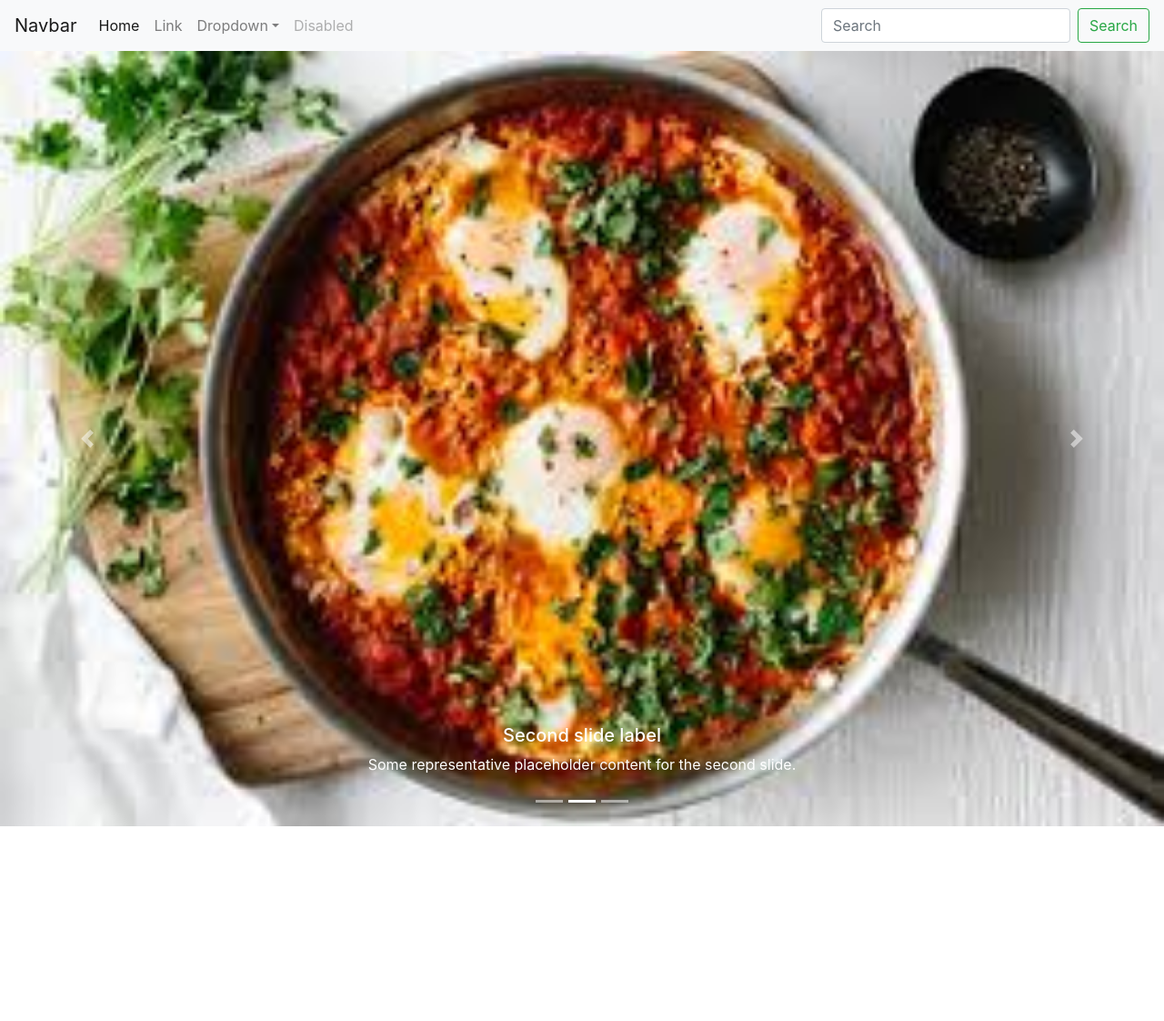
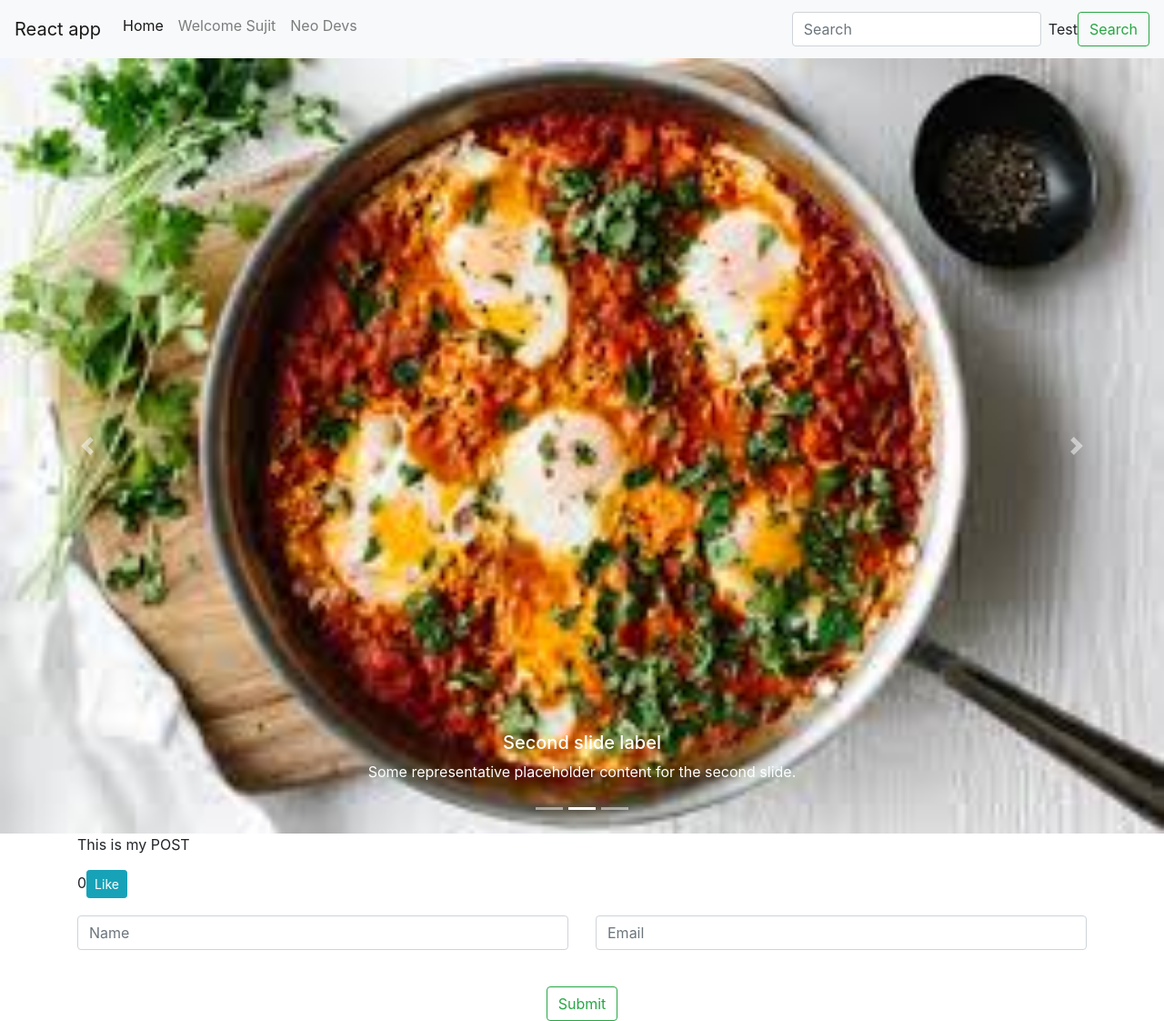
Before and after one commit to sujit3472/reactApp, a React (Create React App) app: page / in a window 1280 px wide. Shown: the whole page at 91% size. Before the commit the page ends 908 px from the top, so only its background shows below. Built offline with nearby package versions, Linux system fonts and the light colour scheme.

Commit message:
feat: props concept implementation and email valdiation assignment completed

```diff
--- a/src/App.js
+++ b/src/App.js
@@ -1,13 +1,15 @@
 import Navbar from './component/Navbar.js';
 import Carousel from './component/Carousel.js';
+import Signup from './component/signup.js';
+var details = {projectname : "React app", username : "Tester"};
 function App() {
-  return (
-    <div className="App">
-      <Navbar></Navbar>
-      <Carousel></Carousel>
-
-    </div>
-  );
+  	return (
+    	<div className="App">
+	    	<Navbar details={details} name="Sujit" phone="8308254902"><label>Neo Devs</label></Navbar>
+	    	<Carousel></Carousel>
+	    	<Signup/>
+      	</div>
+  	);
 }
 
 export default App;
--- a/src/component/Navbar.js
+++ b/src/component/Navbar.js
@@ -1,7 +1,22 @@
-function Navbar() {
+let Navbar = (prop) => {
+	// console.log(prop);
+	let searchstring = 'Test';
+	let search = (event) => {
+		event.preventDefault();
+		/*console.log("search here");
+		console.log(searchstring);*/
+		console.log(searchstring);
+		// this.setState({searchstring: searchstring})
+
+	}
+	let searchTest = (event) => {
+		event.preventDefault();
+		searchstring = event.target.value;
+			console.log(searchstring);
+	}
 	return (
 		<nav className="navbar navbar-expand-lg navbar-light bg-light">
-			<a className="navbar-brand" href="#">Navbar</a>
+			<a className="navbar-brand" href="#">{prop.details.projectname }</a>
 			<button className="navbar-toggler" type="button" data-toggle="collapse" data-target="#navbarSupportedContent" aria-controls="navbarSupportedContent" aria-expanded="false" aria-label="Toggle navigation">
 				<span className="navbar-toggler-icon"></span>
 			</button>
@@ -12,26 +27,16 @@ function Navbar() {
 					<a className="nav-link" href="#">Home <span className="sr-only">(current)</span></a>
 					</li>
 					<li className="nav-item">
-					<a className="nav-link" href="#">Link</a>
-					</li>
-					<li className="nav-item dropdown">
-					<a className="nav-link dropdown-toggle" href="#" id="navbarDropdown" role="button" data-toggle="dropdown" aria-haspopup="true" aria-expanded="false">
-					Dropdown
-					</a>
-					<div className="dropdown-menu" aria-labelledby="navbarDropdown">
-					<a className="dropdown-item" href="#">Action</a>
-					<a className="dropdown-item" href="#">Another action</a>
-					<div className="dropdown-divider"></div>
-					<a className="dropdown-item" href="#">Something else here</a>
-					</div>
+					<a className="nav-link" href="#">Welcome {prop.name}</a>
 					</li>
 					<li className="nav-item">
-					<a className="nav-link disabled" href="#" tabIndex="-1" aria-disabled="true">Disabled</a>
+					<a className="nav-link" href="#">{prop.children}</a>
 					</li>
 				</ul>
 				<form className="form-inline my-2 my-lg-0">
-					<input className="form-control mr-sm-2" type="search" placeholder="Search" aria-label="Search"/>
-					<button className="btn btn-outline-success my-2 my-sm-0" type="submit">Search</button>
+					<input className="form-control mr-sm-2" type="search" placeholder="Search" aria-label="Search" onChange={searchTest}/>
+					{searchstring}
+					<button className="btn btn-outline-success my-2 my-sm-0" type="submit" onClick={search}>Search</button>
 				</form>
 			</div>
 		</nav>
--- /dev/null
+++ b/src/component/signup.js
@@ -0,0 +1,104 @@
+import {Component} from "react";
+class Login extends Component {
+
+	constructor (props) {
+		super(props);
+		this.state = {
+			likes: 0,
+			name : '',
+			email: '',
+			error_msg: '',
+			error_name_msg: '',
+		}
+	}
+	like = () => {
+		this.setState({
+			likes : this.state.likes + 1
+		});
+	}
+	validation = () => {
+		//console.log(this.state.email);
+		var regex = /^([a-zA-Z0-9_\.\-\+])+\@(([a-zA-Z0-9\-])+\.)+([a-zA-Z0-9]{2,4})+$/;
+		var checkEmail =  this.state.email;
+		var userName = this.state.name;
+		//validation for user name
+		if(userName == '' || userName == 'undefined') {
+			this.setState({
+		  		error_name_msg : "Please Enter the Name"
+		  	});
+		} else {
+			this.setState({
+		  		error_name_msg : ""
+		  	});
+		}
+
+		//validation for email
+		if(checkEmail == '' || checkEmail == 'undefined')
+		{
+			this.setState({
+		  		error_msg : "Please Enter the email Id"
+		  	});
+		} else {
+			if(!regex.test(checkEmail)) {
+			  	this.setState({
+			  		error_msg : "Invalid Email Id"
+			  	});
+			} else{
+
+				this.setState({
+					error_msg : ""
+				});
+			}
+		}
+
+	}
+	verifyEmail = (event) => {
+		event.preventDefault();
+		this.setState({
+			email : event.target.value
+		});
+	}
+	verifyName = (event) => {
+		event.preventDefault();
+		this.setState({
+			name : event.target.value
+		});
+	}
+	render () {
+		return (
+			<div className="container">
+				<div className="row">
+					<div className="col-md-6">
+						<div className="form-group">
+							<p>This is my POST </p>
+
+							<label>{this.state.likes}</label>
+							<button onClick={this.like} className="btn btn-sm btn-info">Like</button>
+						</div>
+					</div>
+				</div>
+
+				<div className="row">
+					<div className="col-md-6">
+						<div className="form-group">
+							<input className="form-control mr-sm-2" type="text" placeholder="Name" onChange ={this.verifyName}/>
+							<label>{this.state.error_name_msg}</label>
+						</div>
+					</div>
+					<div className="col-md-6">
+						<div className="form-group">
+							<input className="form-control mr-sm-2" type="text" placeholder="Email" onChange ={this.verifyEmail}/>
+							<label>{this.state.error_msg}</label>
+
+						</div>
+					</div>
+					<div className="col-xs-12 col-sm-12 col-md-12 text-center">
+					<button className="btn btn-outline-success my-2 my-sm-0" type="submit" onClick={this.validation}>Submit</button>
+					</div>
+				</div>
+			</div>
+		)
+	}
+}
+
+export default Login;
```
